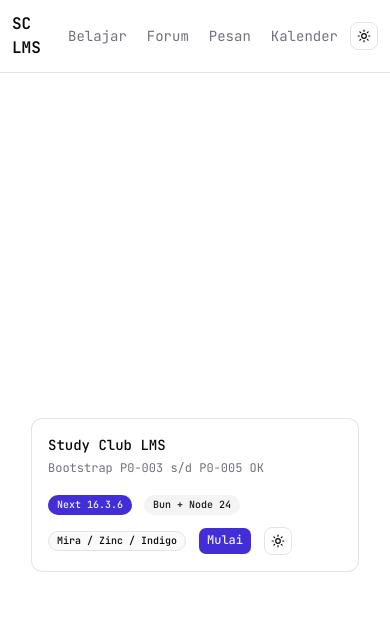
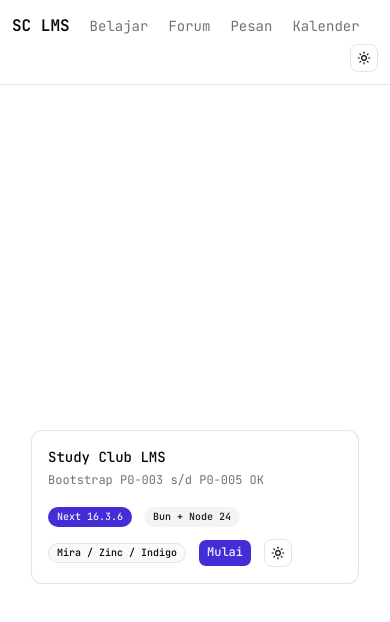
Before and after one commit to ItzRyz/isclmsv1, a Next.js app: page / in a window 390 px wide. Shown: the top 622 px of the page. Built offline with nearby package versions, Linux system fonts and the light colour scheme; no server answers.

Commit message:
feat(P1-1201): responsive review
Grid kalender min-width + scroll horizontal di mobile; nav header wrap. Audit: semua halaman kolom tunggal max-w terpusat, baris data flex-wrap, SVG peta + pre audit sudah overflow-x.

```diff
--- a/src/app/calendar/page.tsx
+++ b/src/app/calendar/page.tsx
@@ -199,8 +199,8 @@ export default async function CalendarPage({
       </div>
 
       <Card>
-        <CardContent className="pt-6">
-          <div className="text-muted-foreground grid grid-cols-7 gap-1 text-center text-xs">
+        <CardContent className="overflow-x-auto pt-6">
+          <div className="text-muted-foreground grid min-w-[560px] grid-cols-7 gap-1 text-center text-xs">
             {["Sn", "Sl", "Rb", "Km", "Jm", "Sb", "Mn"].map((d) => (
               <div key={d} className="py-1">
                 {d}
--- a/src/components/site-header.tsx
+++ b/src/components/site-header.tsx
@@ -28,7 +28,7 @@ export async function SiteHeader() {
 
   return (
     <header className="bg-background/80 sticky top-0 z-40 border-b backdrop-blur-md">
-      <nav className="mx-auto flex w-full max-w-4xl items-center gap-1 p-3">
+      <nav className="mx-auto flex w-full max-w-4xl flex-wrap items-center gap-1 p-3">
         <Link href="/" className="mr-2 font-semibold">
           SC LMS
         </Link>
```
